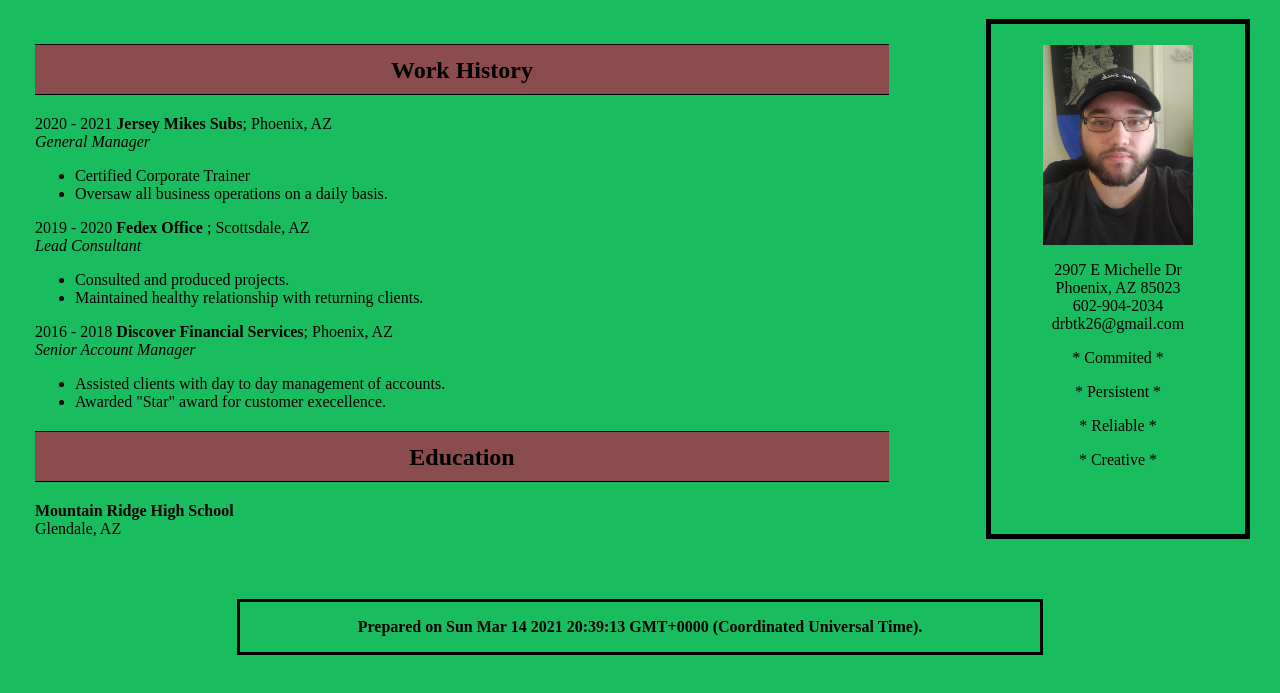
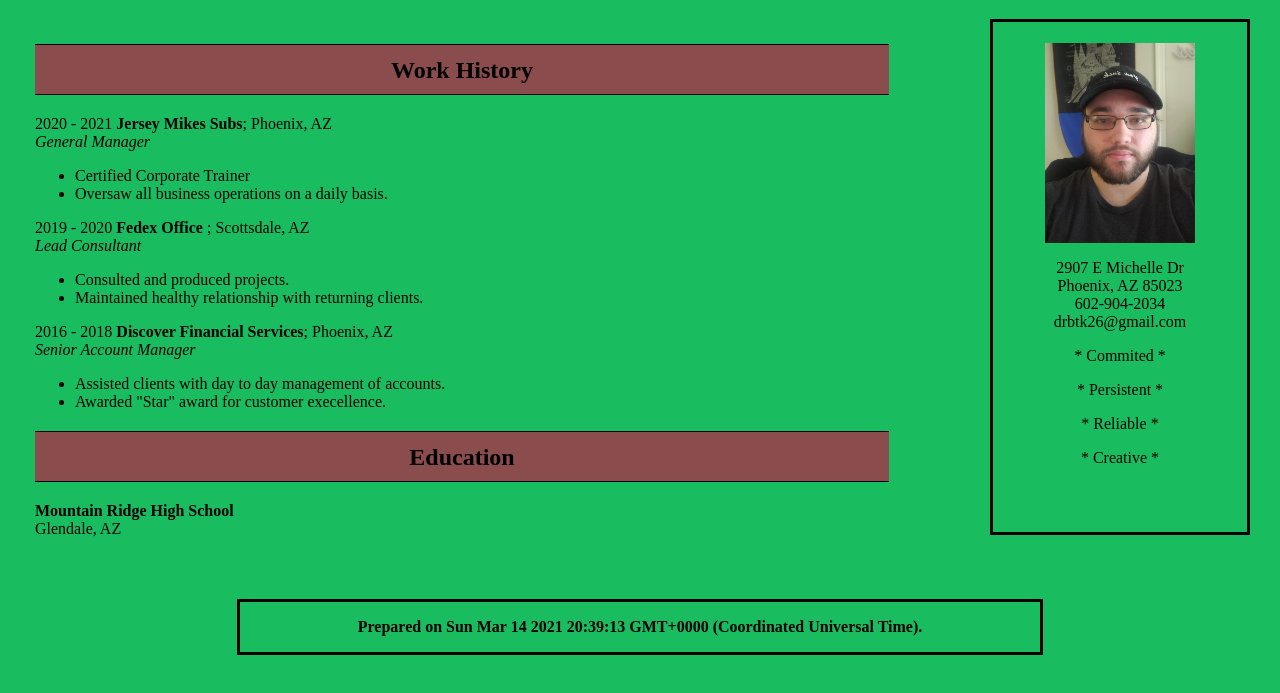
Before and after one commit to Dennmister/Dennmister.github.io, a plain HTML site: page index.html in a window 1280 px wide. Shown: the part 57-750 px from the top of the page. Drawn offline with Linux system fonts and the light colour scheme.

Commit message:
Update style.css

```diff
--- a/style.css
+++ b/style.css
@@ -29,7 +29,7 @@ h2{
 	float:right;
 	width: 20%;
 	vertical-align: bottom;
-	border:solid 5px #000;
+	border:solid 3px #000;
 	padding: 5px;
 	text-align: center;
 }
```
